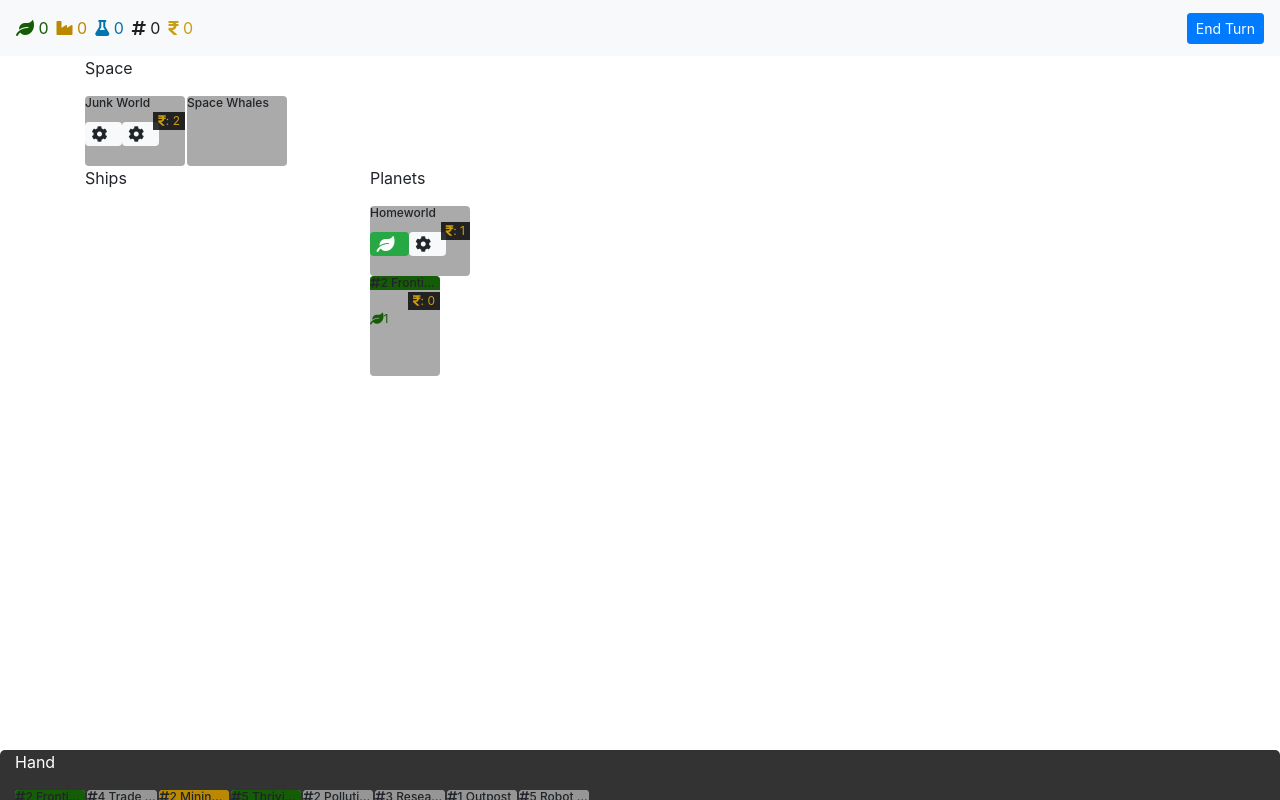
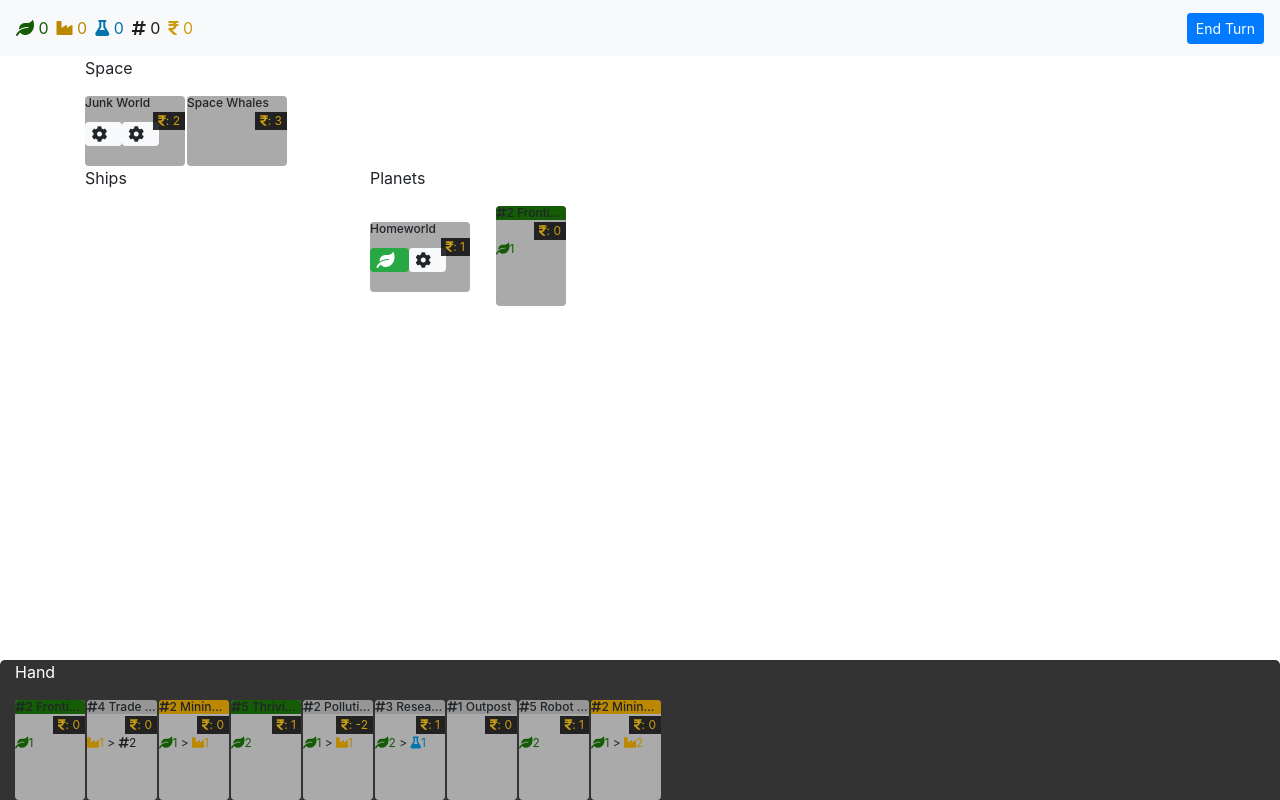
Before and after one commit to jurgensweere/ttg, an Angular app: page /game in a window 1280 px wide. Built offline with nearby package versions, Linux system fonts and the light colour scheme.

Commit message:
Implemented endTurn & gameOver

```diff
--- a/src/app/game/board/board.component.html
+++ b/src/app/game/board/board.component.html
@@ -18,7 +18,7 @@
                 <i class="fas fa-rupee-sign"></i> {{ gameService.renown }}
             </span>
         </div>
-        <button class="btn btn-sm btn-primary" type="button">End Turn</button>
+        <button class="btn btn-sm btn-primary" type="button" (click)="gameService.endTurn()">End Turn</button>
     </nav>
     <div id="cardToCredits" (click)="onCardDiscardClicked()" *ngIf="cardSelectedContext">Card -> Credits</div>
 </header>
@@ -41,9 +41,9 @@
         </div>
         <div class="col-sm-9">
             <p>Planets</p>
-            <div *ngFor="let planet of planets">
-                <app-card-planet [card]="planet" [claimed]="true" (click)="onPlanetClicked(planet)"></app-card-planet>
-                <app-card-colony [card]="colony" *ngFor="let colony of planet.colonies" (click)="onCardUsed(colony)"></app-card-colony>
+            <div *ngFor="let planet of planets" class="clearfix mb-2">
+                <app-card-planet [card]="planet" [claimed]="true" (click)="onPlanetClicked(planet)" class="float-left mt-3"></app-card-planet>
+                <app-card-colony [card]="colony" *ngFor="let colony of planet.colonies" (click)="onCardUsed(colony)" class="float-left ml-4 mr-5"></app-card-colony>
             </div>
         </div>
     </div>
@@ -51,6 +51,6 @@
 <div class="hand-wrapper" [ngClass]="{ 'hand-wrapper-closed': !isHandOpen }">
     <div class="col-sm">
         <p (click)="toggleHand()">Hand</p>
-        <app-card *ngFor="let card of hand" [card]="card" (click)="onHandCardSelected(card)"></app-card>
+        <app-card *ngFor="let card of hand" [card]="card" (click)="onHandCardSelected(card)" class="float-left"></app-card>
     </div>
 </div>
--- a/src/app/game/card-anomaly/card-anomaly.component.html
+++ b/src/app/game/card-anomaly/card-anomaly.component.html
@@ -1,4 +1,6 @@
 <div class="card card-anomaly">
     <h5 class="card-title text-truncate">{{ card.name }}</h5>
-
+    <div class="renown">
+        <i class="fas fa-rupee-sign"></i>: {{ card.renown }}
+    </div>
 </div>
--- a/src/app/game/card-colony/card-colony.component.html
+++ b/src/app/game/card-colony/card-colony.component.html
@@ -1,4 +1,4 @@
-<div class="card card-colony float-left" [ngClass]="{ 'tapped': card.tapped }">
+<div class="card card-colony" [ngClass]="{ 'tapped': card.tapped }">
     <h5 class="card-title text-truncate" [ngClass]="card.colonyType"><i class="fas fa-hashtag"></i>{{ card.cost }} {{ card.name }}</h5>
     <div class="renown">
         <i class="fas fa-rupee-sign"></i>: {{ card.renown }}
--- a/src/app/game/card-event/card-event.component.html
+++ b/src/app/game/card-event/card-event.component.html
@@ -1,4 +1,6 @@
 <div class="card card-event">
     <h5 class="card-title text-truncate">{{ card.name }}</h5>
-
+    <div class="renown">
+        <i class="fas fa-rupee-sign"></i>: {{ card.renown }}
+    </div>
 </div>
--- a/src/app/game/game.service.ts
+++ b/src/app/game/game.service.ts
@@ -60,10 +60,22 @@ export class GameService {
 
   endTurn() {
     this.resetResources();
+
+    // is this the end of the game?
+    if (this.gameOver()) {
+      // Count all renown;
+
+      // Some message to player
+      console.log(`Game over.`);
+    } else {
+      this.startTurn();
+    }
   }
 
   startTurn() {
+    this.untapCards();
     this.drawSpaceCard();
+    this.drawCard();
     // resolve events
   }
 
@@ -133,6 +145,13 @@ export class GameService {
     this.relinquished = [];
 
     this.renown = 0;
+  }
+
+  untapCards() {
+    this.planets.forEach(planet => {
+      planet.colonies.forEach(colony => colony.tapped = false);
+    });
+    this.ships.forEach(ship => ship.tapped = false);
   }
 
   drawCard(amount:number = 1) {
@@ -258,4 +277,8 @@ export class GameService {
       }
     });
   }
+
+  gameOver():boolean {
+    return this.spaceDeck.length == 0;
+  }
 }
--- a/src/styles.css
+++ b/src/styles.css
@@ -76,6 +76,11 @@
     background-color: rgba(0, 0, 0, 0.8);
     transition: max-height 200ms ease-out;
 }
+@media (min-width: 768px) {
+    .hand-wrapper.hand-wrapper.hand-wrapper-closed {
+        max-height: 100vh;
+    }
+}
 .hand-wrapper.hand-wrapper-closed {
     max-height: 50px;
 }
```
